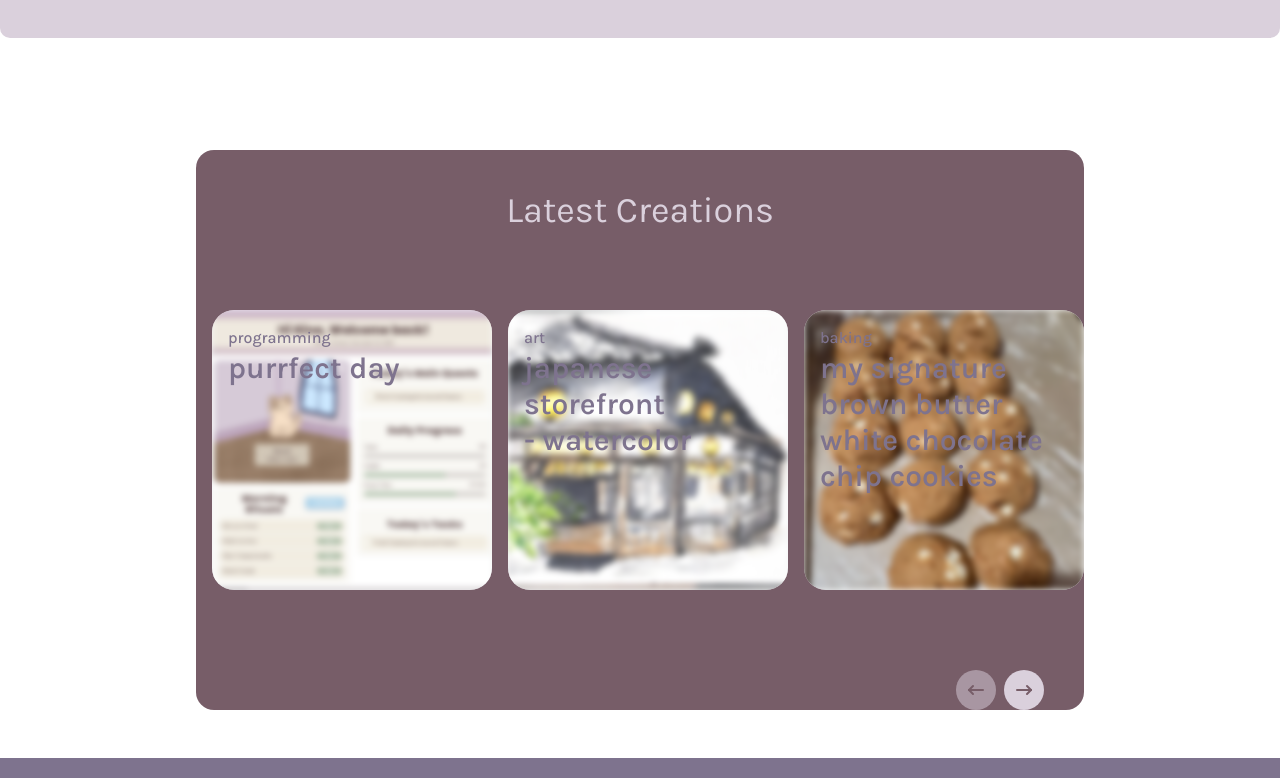
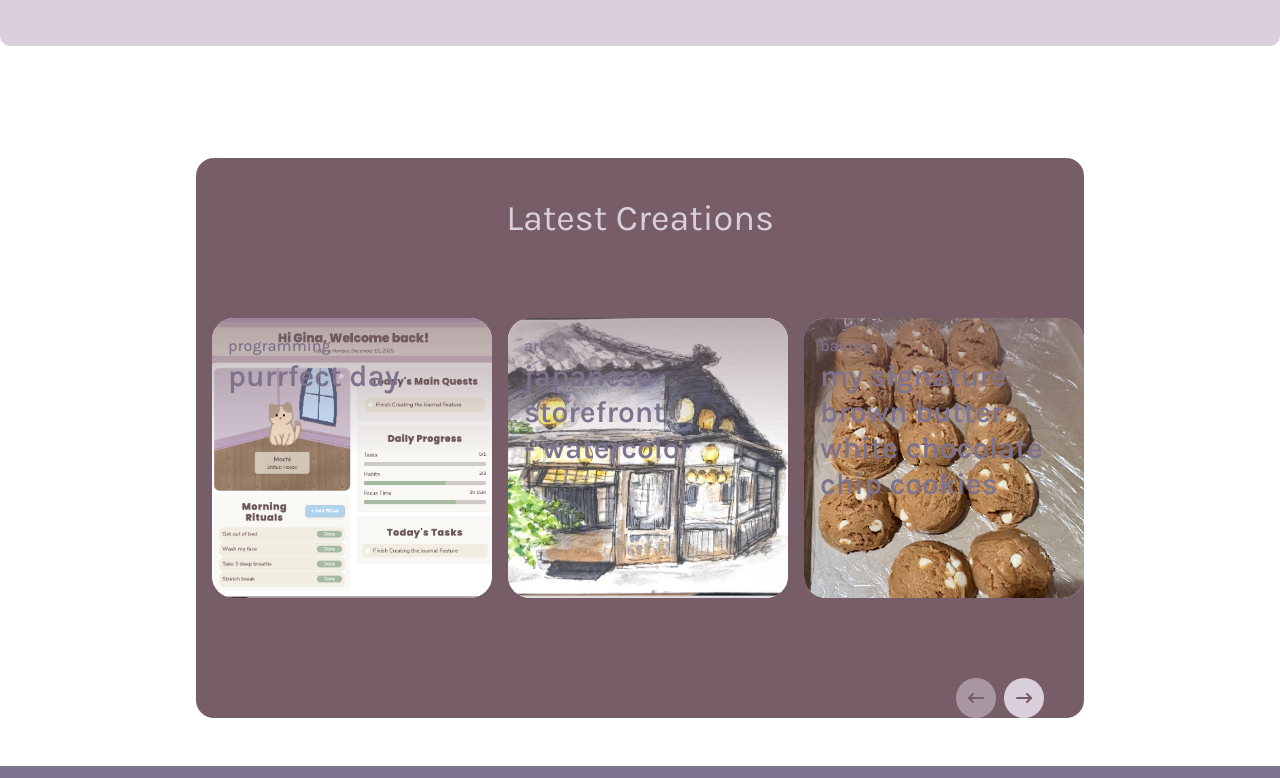
Before and after one commit to ginnaaph/personal-portfolio, a React (Vite) app: page / in a window 1280 px wide. Shown: the part 1390-2168 px from the top of the page. Built offline with nearby package versions, Linux system fonts and the light colour scheme.

Commit message:
fix: build errors and carousel layout improvements
Resolved CSS @import order and TS type errors preventing Vercel deployment.
Updated Carousel component to support full-width display.

```diff
--- a/index.html
+++ b/index.html
@@ -1,6 +1,7 @@
 <!doctype html>
 <html lang="en">
   <head>
+    <meta charset="UTF-8" />
     <link rel="preconnect" href="https://fonts.googleapis.com">
 <link rel="preconnect" href="https://fonts.gstatic.com" crossorigin>
 <link href="https://fonts.googleapis.com/css2?family=Karla:ital,wght@0,200..800;1,200..800&family=Montserrat:ital,wght@0,100..900;1,100..900&family=Noticia+Text:ital,wght@0,400;0,700;1,400;1,700&display=swap" rel="stylesheet">
--- a/src/components/ui/apple-cards-carousel.tsx
+++ b/src/components/ui/apple-cards-carousel.tsx
@@ -3,7 +3,6 @@ import React, {
   useEffect,
   useRef,
   useState,
-  createContext,
   useContext,
 } from "react";
 import {
@@ -14,26 +13,19 @@ import {
 import { cn } from "@/lib/utils";
 import { AnimatePresence, motion } from "motion/react";
 import { useOutsideClick } from "@/hooks/use-outside-click";
-
+import { CarouselContext } from "./carousel-context";
 interface CarouselProps {
-  items: JSX.Element[];
+  items: React.ReactNode[]; // Changed from JSX.Element[] for better compatibility
   initialScroll?: number;
 }
 
-type Card = {
+type CardType = {
   src: string;
   title: string;
   category: string;
   content: React.ReactNode;
 };
 
-export const CarouselContext = createContext<{
-  onCardClose: (index: number) => void;
-  currentIndex: number;
-}>({
-  onCardClose: () => {},
-  currentIndex: 0,
-});
 
 export const Carousel = ({ items, initialScroll = 0 }: CarouselProps) => {
   const carouselRef = React.useRef<HTMLDivElement>(null);
@@ -58,34 +50,27 @@ export const Carousel = ({ items, initialScroll = 0 }: CarouselProps) => {
 
   const scrollLeft = () => {
     if (carouselRef.current) {
-      // Step by one card (17.5rem) plus the gap (1rem) ≈ 296px
-      carouselRef.current.scrollBy({ left: -296, behavior: "smooth" });
+      carouselRef.current.scrollBy({ left: -300, behavior: "smooth" });
     }
   };
 
   const scrollRight = () => {
     if (carouselRef.current) {
-      // Step by one card (17.5rem) plus the gap (1rem) ≈ 296px
-      carouselRef.current.scrollBy({ left: 296, behavior: "smooth" });
+      carouselRef.current.scrollBy({ left: 300, behavior: "smooth" });
     }
   };
 
   const handleCardClose = (index: number) => {
     if (carouselRef.current) {
-      // Match card size (17.5rem = 280px) and container gap-4 (1rem = 16px)
       const cardWidth = 280;
       const gap = 16;
-      const scrollPosition = (cardWidth + gap) * (index + 1);
+      const scrollPosition = (cardWidth + gap) * index;
       carouselRef.current.scrollTo({
         left: scrollPosition,
         behavior: "smooth",
       });
       setCurrentIndex(index);
     }
-  };
-
-  const isMobile = () => {
-    return window && window.innerWidth < 768;
   };
 
   return (
@@ -98,36 +83,19 @@ export const Carousel = ({ items, initialScroll = 0 }: CarouselProps) => {
           ref={carouselRef}
           onScroll={checkScrollability}
         >
-          <div
-            className={cn(
-              "absolute right-0 z-1000 h-auto w-[5%] overflow-hidden bg-linear-to-l",
-            )}
-          ></div>
-
-          <div
-            className={cn(
-              "flex flex-row justify-start gap-4 pl-4",
-              "mx-auto ", // remove max-w-4xl if you want the carousel to span the full width of its container
-            )}
-          >
+          {/* Main Container: Removed mx-auto to allow full width */}
+          <div className="flex flex-row justify-start gap-4 pl-4 w-full">
             {items.map((item, index) => (
               <motion.div
-                initial={{
-                  opacity: 0,
-                  y: 20,
+                initial={{ opacity: 0, y: 20 }}
+                animate={{ opacity: 1, y: 0 }}
+                transition={{
+                  duration: 0.5,
+                  delay: 0.2 * index,
+                  ease: "easeOut",
                 }}
-                animate={{
-                  opacity: 1,
-                  y: 0,
-                  transition: {
-                    duration: 0.5,
-                    delay: 0.2 * index,
-                    ease: "easeOut",
-                    once: true,
-                  },
-                }}
-                key={"card" + index}
-                className="rounded-3xl last:pr-[5%] md:last:pr-[33%]"
+                key={"card-container-" + index}
+                className="rounded-3xl last:pr-[5%] md:last:pr-[10%]" // Adjusted pr for better full-width feel
               >
                 {item}
               </motion.div>
@@ -160,36 +128,27 @@ export const Card = ({
   index,
   layout = false,
 }: {
-  card: Card;
+  card: CardType;
   index: number;
   layout?: boolean;
 }) => {
   const [open, setOpen] = useState(false);
   const containerRef = useRef<HTMLDivElement>(null);
-  const { onCardClose, currentIndex } = useContext(CarouselContext);
+  const { onCardClose } = useContext(CarouselContext);
 
   useEffect(() => {
     function onKeyDown(event: KeyboardEvent) {
-      if (event.key === "Escape") {
-        handleClose();
-      }
+      if (event.key === "Escape") handleClose();
     }
-
-    if (open) {
-      document.body.style.overflow = "hidden";
-    } else {
-      document.body.style.overflow = "auto";
-    }
-
+    document.body.style.overflow = open ? "hidden" : "auto";
     window.addEventListener("keydown", onKeyDown);
     return () => window.removeEventListener("keydown", onKeyDown);
   }, [open]);
 
-  useOutsideClick(containerRef, () => handleClose());
+  // Fixed Type: passing the ref as the correct expected type for the hook
+  useOutsideClick(containerRef as React.RefObject<HTMLDivElement>, () => handleClose());
 
-  const handleOpen = () => {
-    setOpen(true);
-  };
+  const handleOpen = () => setOpen(true);
 
   const handleClose = () => {
     setOpen(false);
@@ -213,7 +172,7 @@ export const Card = ({
               exit={{ opacity: 0 }}
               ref={containerRef}
               layoutId={layout ? `card-${card.title}` : undefined}
-              className="relative z-60 mx-auto my-10 h-fit max-w-5xl rounded-3xl bg-white p-4 font-sans md:p-10 dark:bg-neutral-900"
+              className="relative z-[60] mx-auto my-10 h-fit max-w-5xl rounded-3xl bg-white p-4 font-sans md:p-10 dark:bg-neutral-900"
             >
               <button
                 className="sticky top-4 right-0 ml-auto flex h-8 w-8 items-center justify-center rounded-full bg-black dark:bg-white"
@@ -221,16 +180,10 @@ export const Card = ({
               >
                 <IconX className="h-6 w-6 text-neutral-100 dark:text-neutral-900" />
               </button>
-              <motion.p
-                layoutId={layout ? `category-${card.title}` : undefined}
-                className="text-base font-medium text-[#775d68] dark:text-[#DAD0DC]"
-              >
+              <motion.p className="text-base font-medium text-[#775d68] dark:text-[#DAD0DC]">
                 {card.category}
               </motion.p>
-              <motion.p
-                layoutId={layout ? `title-${card.title}` : undefined}
-                className="mt-2 text-2xl font-semibold text-[#775d68] md:text-5xl dark:text-[#DAD0DC]"
-              >
+              <motion.p className="mt-2 text-2xl font-semibold text-[#775d68] md:text-5xl dark:text-[#DAD0DC]">
                 {card.title}
               </motion.p>
               <div className="py-7">{card.content}</div>
@@ -238,25 +191,20 @@ export const Card = ({
           </div>
         )}
       </AnimatePresence>
+
       <motion.button
         layoutId={layout ? `card-${card.title}` : undefined}
         onClick={handleOpen}
         className="relative z-10 flex h-80 w-70 flex-col items-start justify-start overflow-hidden rounded-3xl bg-gray-100 md:h-70 md:w-70 dark:bg-neutral-900"
       >
-        <div className="pointer-events-none absolute inset-x-0 top-0 z-30 h-full bg-linear-to-b from-bg-[#775d68]/50 via-transparent to-transparent" />
+        <div className="pointer-events-none absolute inset-x-0 top-0 z-30 h-full bg-gradient-to-b from-[#775d68]/50 via-transparent to-transparent" />
         <div className="relative z-40 p-4">
-          <motion.p
-            layoutId={layout ? `category-${card.category}` : undefined}
-            className="text-left  text-sm font-medium text-[#7e738e] md:text-base"
-          >
+          <p className="text-left text-sm font-medium text-[#7e738e] md:text-base">
             {card.category}
-          </motion.p>
-          <motion.p
-            layoutId={layout ? `title-${card.title}` : undefined}
-            className="max-w-xs text-left font-semibold text-balance text-[#7e738e] md:text-3xl"
-          >
+          </p>
+          <p className="max-w-xs text-left font-semibold text-balance text-[#7e738e] md:text-3xl">
             {card.title}
-          </motion.p>
+          </p>
         </div>
         <BlurImage
           src={card.src}
@@ -268,34 +216,25 @@ export const Card = ({
   );
 };
 
-type BlurImageProps = React.ImgHTMLAttributes<HTMLImageElement> & {
-  src: string;
-};
-
+// Removed Next.js specific props to satisfy Vite/standard HTML Image types
 export const BlurImage = ({
-  height,
-  width,
   src,
   className,
   alt,
   ...rest
-}: BlurImageProps) => {
+}: { src: string; className?: string; alt?: string }) => {
   const [isLoading, setLoading] = useState(true);
   return (
     <img
       className={cn(
-        "h-full w-full transition duration-300 blur-[3px]",
+        "h-full w-full transition duration-300",
         isLoading ? "blur-sm" : "blur-0",
-        className,
+        className
       )}
       onLoad={() => setLoading(false)}
-      src={src as string}
-      width={width}
-      height={height}
+      src={src}
       loading="lazy"
-      decoding="async"
-      blurDataURL={typeof src === "string" ? src : undefined}
-      alt={alt ? alt : "Background of a beautiful view"}
+      alt={alt || "Background Image"}
       {...rest}
     />
   );
--- /dev/null
+++ b/src/components/ui/carousel-context.tsx
@@ -0,0 +1,9 @@
+import { createContext } from "react";
+
+export const CarouselContext = createContext<{
+  onCardClose: (index: number) => void;
+  currentIndex: number;
+}>({
+  onCardClose: () => {},
+  currentIndex: 0,
+});
--- a/src/home/AboutMe.tsx
+++ b/src/home/AboutMe.tsx
@@ -7,7 +7,7 @@ export const AboutMe = () => {
 
     <div className="flex flex-col align-items-center w-5/6 p-20 justify-content-center ">
         <div  className="font-['Noticia_Text'] text-4xl"> A litte about the <span className="text-[#7e738E] italic font-['Noticia_Text']">curious mind</span> behind the page... </div>
-        <div className="flex justify-center">Welcome! I'm Gina, a lifelong learner, self-starter, and creative builder with a deep love for figuring
+        <div className="flex justify-center mt-2">Welcome! I'm Gina, a lifelong learner, self-starter, and creative builder with a deep love for figuring
             things out. This portfolio is more than a collection of work, it's a reflection of who I am. Curiousity is the
             heart of my personal brand. It is what led to me teach myself how to code, to draw and paint, and to explore how
             systems, people, and ideas connect. Whether it's refining a process, designing a solution, or experimenting with
--- a/src/home/hero/HeroSection.tsx
+++ b/src/home/hero/HeroSection.tsx
@@ -10,7 +10,7 @@ export const Hero = () => {
                 <div className="flex flex-row items-center justify-center p-20 mt-10 ml-10 justify-contents-center">
                 <img src={HeroImage} alt="hero" className="w-50 h-50 rounded-full" />
                 <div className="flex flex-col items-start">
-                <h1 className="text-3xl italic">  Hi, there </h1>
+                <h1 className="text-3xl italic">  Hi, there! </h1>
                 <p className="font-montserrat text-4xl font-bold tracking-wide">I'm <HighlightedText text={text} /> </p>
            <p className="text-xl"> a curious builder with a love for solving problems and creating meaningful things, from code to art.</p>
                 </div>
```
